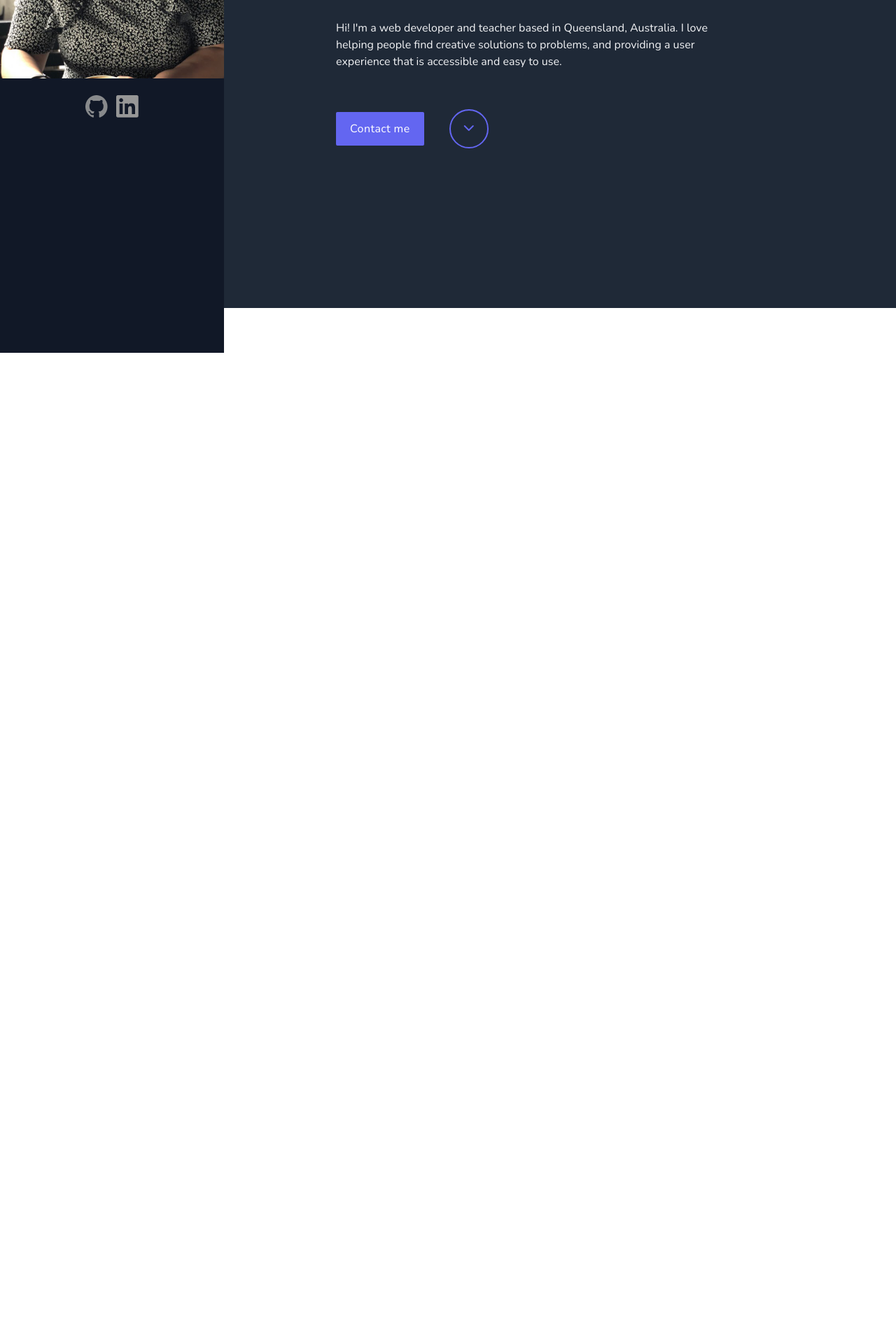
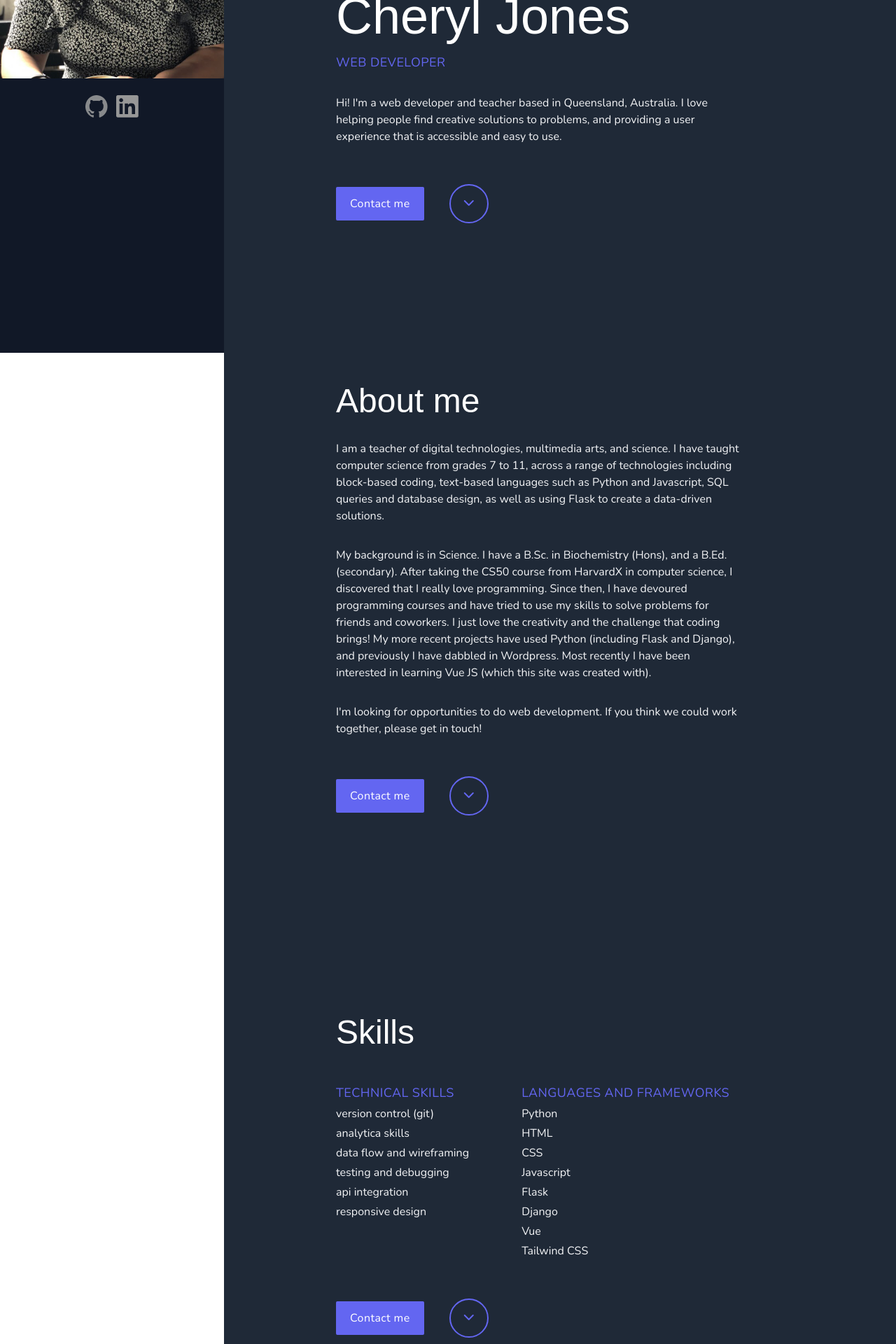
Before and after one commit to cherbear263/vue-portfolio, a Vue app: page /#/ in a window 1280 px wide. Shown: the part 360-2280 px from the top of the page at 70% size. Before the commit the page ends 800 px from the top, so only its background shows below. Built offline with nearby package versions, Linux system fonts and the light colour scheme; a web font is replaced by a local one.

Commit message:
skills section

```diff
--- a/src/App.vue
+++ b/src/App.vue
@@ -1,17 +1,17 @@
 <template>
-<div>
-<nav class="bg-gray-900 top-0 z-10 w-full fixed h-16 ">
+<div class="py-16">
+<nav class="bg-gray-900 top-0 z-10 inset-x-0 fixed h-16 ">
   <div class="flex justify-between items-center py-5 max-w-screen-xl mx-9 xl:mx-auto">
-    <router-link class="text-white" to="/">Cheryl <br class="sm:hidden"/> Jones</router-link>
+    <router-link class="text-white" to="/">Cheryl Jones</router-link>
     <ul class="flex gap-4">
-      <a href="#" class="text-white hover:text-blue-500">About</a>
-      <a href="#" class="text-white hover:text-blue-500">Work</a>
+      <a href="/#about" class="text-white hover:text-blue-500">About</a>
+      <a href="/work" class="text-white hover:text-blue-500">Work</a>
       <a href="#" class="text-white hover:text-blue-500">Contact</a>
     </ul>
   </div>
 </nav>
 <!-- SIDEBAR -->
-<div class="invisible sm:visible fixed left-0 top-16 z-10 bg-gray-900 w-1/4 h-screen overflow-y-auto">
+<div class="invisible sm:visible fixed left-0 top-16 z-10 bg-gray-900 w-1/4 h-screen">
     <img class="object-contain shadow-inner" src="./assets/2018.png"/>
 
     <div class="flex mx-auto gap-3 mt-6 justify-center">
@@ -20,7 +20,7 @@
     </div>
 </div>
   <!-- MAIN CONTENT -->
-<div class="absolute bg-gray-800 w-full sm:w-3/4 top-0 right-0 min-h-screen">
+<div id="main" class="absolute bg-gray-800 w-full sm:w-3/4 top-0 right-0 min-h-screen overflow-y-auto">
 <router-view/>
 </div>
 </div>
--- a/src/assets/tailwind.css
+++ b/src/assets/tailwind.css
@@ -5,18 +5,35 @@
     font-family: Nunito, sans-serif;
     font-weight: 300;
   }
-}
   h1 {
     @apply font-fira font-medium;
+  }
 }
 
 @tailwind components;
 
 @tailwind utilities;
-
+@layer utilities {
+  html {
+    scroll-behaviour: smooth;
+  }
+  .section {
+    height: calc(100vh - 16px);
+    scroll-margin-top: 16px;
+    display: flex;
+    align-items: left;
+    justify-content: center;
+    flex-direction: column;
+  }
+  .section:before {
+    padding-top: 1px;
+    display: block;
+    content: "";
+  }
   .btn {
     @apply bg-indigo-500 font-thin py-3 px-5 tracking-wide text-white rounded-sm;
   }
   .btn:hover {
     @apply bg-indigo-700;
   }
+}
--- a/src/router/index.js
+++ b/src/router/index.js
@@ -1,4 +1,4 @@
-import { createRouter, createWebHashHistory } from "vue-router";
+import { createRouter, createWebHistory } from "vue-router";
 import Home from "../views/Home.vue";
 
 const routes = [
@@ -19,7 +19,7 @@ const routes = [
 ];
 
 const router = createRouter({
-  history: createWebHashHistory(),
+  history: createWebHistory(),
   routes,
 });
 
--- a/src/views/Home.vue
+++ b/src/views/Home.vue
@@ -1,15 +1,95 @@
 <template>
-  <div class="mt-60 mx-auto sm:mx-20 xl:mx-40 max-w-xs sm:max-w-xl">
-    <h1 class="text-7xl text-white" >Cheryl Jones</h1>
+<div class="mx-auto sm:mx-20 xl:mx-40 max-w-xs sm:max-w-xl ">
+  <section class="section">
+    <h1 class="mt-60 text-7xl text-white" >Cheryl Jones</h1>
     <h3 class="font-nunito uppercase text-lg text-indigo-500 tracking-wide mt-4">web developer</h3>
     <p class="text-gray-100 mt-8">Hi! I'm a web developer and teacher based in Queensland, Australia. I love helping people find creative solutions to problems, and providing a user experience that is accessible and easy to use.
 </p>
-<div class="flex items-center gap-9 mt-14">
-      <button class="btn">Contact me</button>
-    <button class="bg-transparent border-2 hover:bg-indigo-700 hover:border-transparent border-indigo-500 text-indigo-500 rounded-full h-14 w-14"><i class="fa-solid mt-2 fa-chevron-down animate-bounce text-indigo-500 hover:text-bg-gray-800"></i></button>
-</div>
+    <div class="flex items-center gap-9 mt-14">
+      <a class="btn">Contact me</a>
+      <a href="/#about" class="bg-transparent border-2 hover:bg-indigo-700 hover:border-transparent
+    border-indigo-500 text-center  text-indigo-500 rounded-full h-14 w-14">
+      <i class="fa-solid mt-5 fa-chevron-down animate-bounce end
+    text-indigo-500 hover:text-bg-gray-800">
+      </i>
+      </a>
+      </div>
+  </section>
+  <!-- ABOUT section -->
+  <section id="about" class="section">
+    <h1 class="text-5xl text-white sm:mt-20 mt-60">About me</h1>
+    <p class="text-gray-100 mt-8">I am a teacher of digital technologies, multimedia arts, and science.
+      I have taught computer science from grades 7 to 11, across a range of technologies including
+      block-based coding, text-based languages such as Python and Javascript, SQL queries and database design,
+      as well as using Flask to create a data-driven solutions. </p>
+      <p class="text-gray-100 mt-8"> My background is in Science. I have a B.Sc. in Biochemistry (Hons),
+      and a B.Ed. (secondary). After taking the CS50 course from HarvardX in
+      computer science, I discovered that I really love programming. Since
+      then, I have devoured programming courses and have tried to use my
+      skills to solve problems for friends and coworkers. I just love the
+        creativity and the challenge that coding brings! My more recent projects have used
+        Python (including Flask and Django), and previously I have
+          dabbled in Wordpress. Most recently I have been interested in
+        learning Vue JS (which this site was created with). </p>
 
-  </div>
+<p class="text-gray-100 mt-8">I'm looking for opportunities to do web
+  development. If you think we could work together, please get in touch! </p>
+      <div class="flex items-center gap-9 mt-14">
+      <a class="btn">Contact me</a>
+      <a href="/#skills" class="bg-transparent border-2 hover:bg-indigo-700 hover:border-transparent
+    border-indigo-500 text-center  text-indigo-500 rounded-full h-14 w-14">
+      <i class="fa-solid mt-5 fa-chevron-down animate-bounce end
+    text-indigo-500 hover:text-bg-gray-800">
+      </i>
+      </a>
+      </div>
+
+  </section>
+
+ <!-- SKILLS -->
+<section id="skills" class="section mt-80 sm:mt-20">
+  <h1 class="text-5xl text-white ">Skills</h1>
+  <div class="block md:flex md:gap-8 justify-between mt-8">
+    <div class="w-3/4">
+      <h3 class="font-nunito uppercase text-lg text-indigo-500 tracking-wide mt-4">Technical Skills</h3>
+      <ul class="">
+        <li class="text-gray-100 mt-1">version control (git)</li>
+        <li class="text-gray-100 mt-1">analytica skills</li>
+        <li class="text-gray-100 mt-1">data flow and wireframing</li>
+        <li class="text-gray-100 mt-1">testing and debugging</li>
+        <li class="text-gray-100 mt-1">api integration</li>
+        <li class="text-gray-100 mt-1">responsive design</li>
+      </ul>
+    </div>
+    <div class="w-full mt-10 sm:mt-0">
+      <h2 class="font-nunito uppercase text-lg text-indigo-500 tracking-wide mt-4">Languages and Frameworks</h2>
+        <ul class="">
+        <li class="text-gray-100 mt-1">Python</li>
+        <li class="text-gray-100 mt-1">HTML</li>
+        <li class="text-gray-100 mt-1">CSS</li>
+        <li class="text-gray-100 mt-1">Javascript</li>
+        <li class="text-gray-100 mt-1">Flask</li>
+        <li class="text-gray-100 mt-1">Django</li>
+        <li class="text-gray-100 mt-1">Vue</li>
+        <li class="text-gray-100 mt-1">Tailwind CSS</li>
+      </ul>
+    </div>
+    </div>
+          <div class="flex items-center gap-9 mt-14">
+      <a class="btn">Contact me</a>
+      <a href="/#work" class="bg-transparent border-2 hover:bg-indigo-700 hover:border-transparent
+    border-indigo-500 text-center  text-indigo-500 rounded-full h-14 w-14">
+      <i class="fa-solid mt-5 fa-chevron-down animate-bounce end
+    text-indigo-500 hover:text-bg-gray-800">
+      </i>
+      </a>
+      </div>
+</section>
+<section id="work" class="section">
+  <h1 class="text-5xl text-white mt-60 sm:mt-20">Work Samples</h1>
+</section>
+
+ </div>
 </template>
 
 <script>
```
Lines whose indentation alone changed are shown as unchanged.
